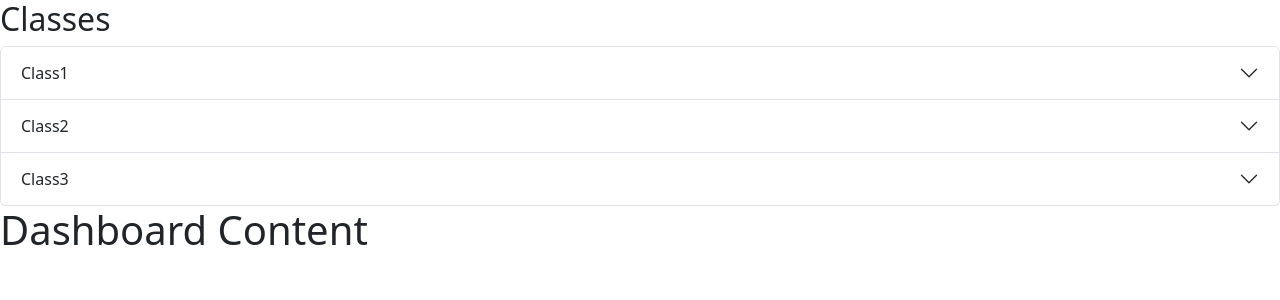
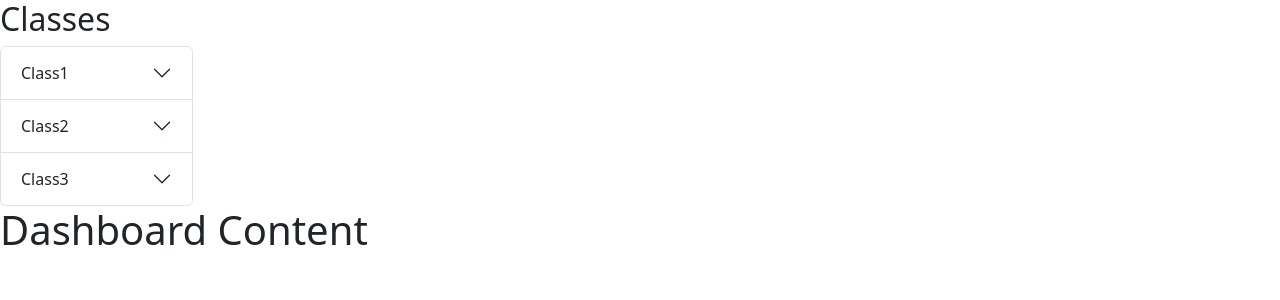
Before and after one commit to grantsweeney02/WisdomWidget, a React (Vite) app in the folder Dashboard/: page / in a window 1280 px wide. Shown: the top 300 px of the page. Built offline with nearby package versions, Linux system fonts and the light colour scheme.

Commit message:
begin formatting

```diff
--- a/Dashboard/src/components/ClassesSidebar.jsx
+++ b/Dashboard/src/components/ClassesSidebar.jsx
@@ -44,12 +44,12 @@ const ClassesSidebar = ({ classes, setActiveAssignment }) => {
 	})
 
 	return (
-		<>
+		<div className="col-2">
 			<h2>Classes</h2>
 			<div className="accordion" id="classesAccordion">
 				{ClassAccordionItems}
 			</div>
-		</>
+		</div>
 	)
 }
 
--- a/Dashboard/src/components/Dashboard.jsx
+++ b/Dashboard/src/components/Dashboard.jsx
@@ -6,7 +6,7 @@ const Dashboard = ({ data }) => {
     const [activeAssignment, setActiveAssignment] = useState(null);
 
     return (
-        <div>
+        <div className="row">
             <ClassesSidebar
                 classes={data.classes}
                 setActiveAssignment={setActiveAssignment}
```
